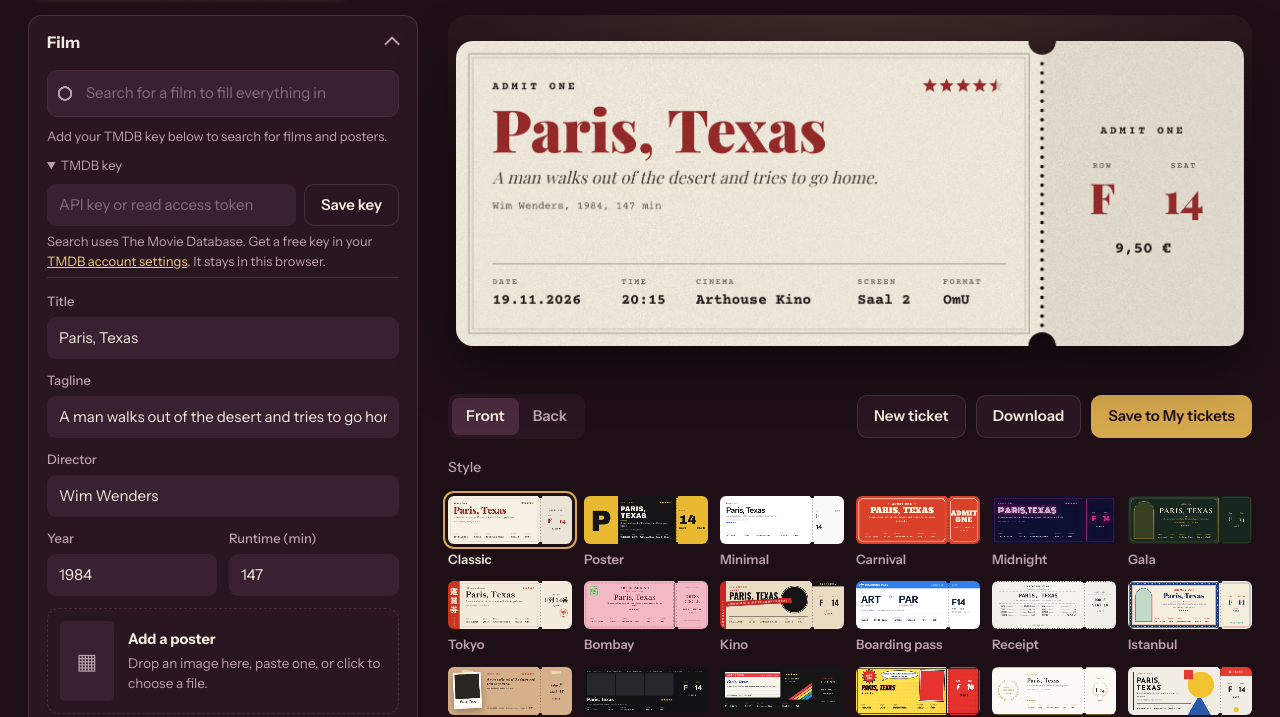
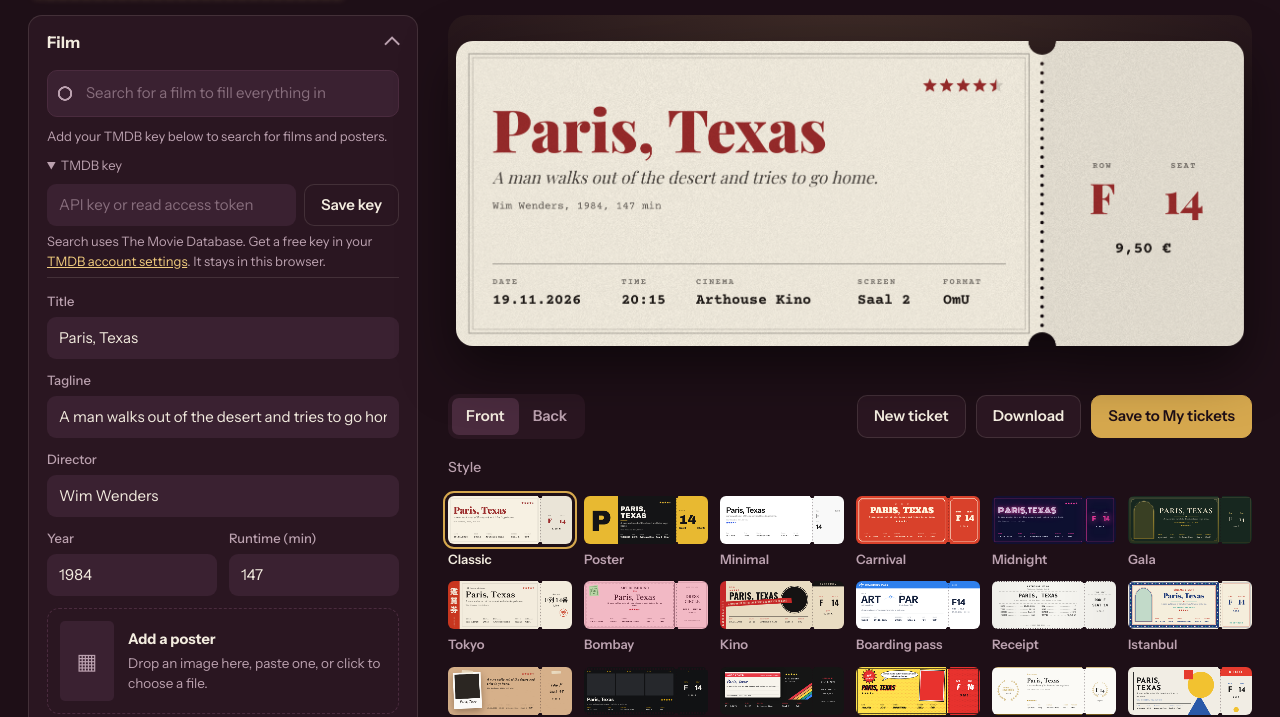
Before and after one commit to davudyas/stubs, a website: page index.html in a window 1280 px wide. Shown: the part 83-800 px from the top of the page. Drawn offline with nearby package versions, Linux system fonts and the light colour scheme; no server answers; a web font is replaced by a local one.

Commit message:
Remove Admit one from every ticket style
Co-Authored-By: Claude Opus 5.5 <noreply@anthropic.com>
Claude-Session: https://claude.ai/code/session_01GkLwvDT5csnSzjmvyLy9sq

```diff
--- a/index.html
+++ b/index.html
@@ -617,7 +617,6 @@ const FRONT = {
     ctx.fillStyle = alpha(ink, .06); ctx.fillRect(PX, 0, W - PX, H);
     ctx.strokeStyle = alpha(ink, .35); ctx.lineWidth = 2; ctx.strokeRect(26, 26, PX - 52, H - 52);
     ctx.lineWidth = 1; ctx.strokeRect(34, 34, PX - 68, H - 68);
-    text(ctx, 'ADMIT ONE', 74, 98, { font: font(22, F.cour, 700), color: ink, ls: 6 });
     if (+s.rating > 0) stars(ctx, PX - 74 - 5 * 2.25 * 15, 91, 15, +s.rating, acc, alpha(ink, .15));
     let y = titleBlock(ctx, s.title, { x: 72, y: 124, w: PX - 150, h: s.tagline ? 180 : 220, family: F.play, weight: 900, max: 120, min: 44, lh: 1.02, color: acc });
     if (s.tagline) y = titleBlock(ctx, s.tagline, { x: 74, y: y + 14, w: PX - 160, h: Math.max(40, 400 - y), family: F.play, style: 'italic', weight: 400, max: 34, min: 22, lh: 1.18, color: alpha(ink, .8), maxLines: 2 });
@@ -627,7 +626,6 @@ const FRONT = {
     // stub
     const sx = PX + 40, sw = W - PX - 80, cx = PX + (W - PX) / 2;
     ctx.save(); ctx.translate(0, 90); // centre the stub now the codes are gone
-    text(ctx, 'ADMIT ONE', cx, 98, { font: font(22, F.cour, 700), color: ink, align: 'center', ls: 6 });
     const seats = seatFields(s);
     seats.forEach(([k, v], i) => {
       const x = seats.length === 1 ? cx : sx + sw * (i ? .75 : .25);
@@ -650,7 +648,6 @@ const FRONT = {
       text(ctx, (s.title || '?').trim().charAt(0).toUpperCase(), PW / 2, 450, { font: font(380, F.arch), color: paper, align: 'center' });
     }
     const x = PW + 30, w = PX - x - 60;
-    text(ctx, 'ADMIT ONE', x, 92, { font: font(20, F.inst, 700), color: acc, ls: 7 });
     if (+s.rating > 0) stars(ctx, PX - 60 - 5 * 2.25 * 14, 85, 14, +s.rating, acc, alpha(ink, .18));
     let y = titleBlock(ctx, s.title, { x, y: 118, w, h: s.tagline ? 180 : 220, family: F.arch, max: 110, min: 40, lh: .98, color: ink, upper: true });
     ctx.fillStyle = acc; ctx.fillRect(x, y + 14, 90, 8);
@@ -677,8 +674,6 @@ const FRONT = {
     ctx.fillStyle = paper; ctx.fillRect(0, 0, W, H);
     const hasP = !!img, pw = 172, ph = 258, px = PX - 80 - pw, py = 80;
     if (hasP) drawCover(ctx, img, px, py, pw, ph, +s.posterX, +s.posterY);
-    ctx.fillStyle = acc; ctx.beginPath(); ctx.arc(88, 92, 9, 0, Math.PI * 2); ctx.fill();
-    text(ctx, 'Admit one', 108, 100, { font: font(22, F.inst, 500), color: alpha(ink, .6) });
     const tw = (hasP ? px - 40 : PX - 80) - 80;
     let y = titleBlock(ctx, s.title, { x: 80, y: 132, w: tw, h: 200, family: F.inst, weight: 600, max: 96, min: 40, lh: 1.04, color: ink, ls: -2 });
     if (s.tagline) y = titleBlock(ctx, s.tagline, { x: 80, y: y + 12, w: tw, h: 72, family: F.inst, weight: 400, max: 28, min: 20, lh: 1.25, color: alpha(ink, .55), maxLines: 2 });
@@ -707,7 +702,7 @@ const FRONT = {
     ctx.lineWidth = 2; frameConcave(ctx, 42, 42, PX - 42, H - 42, 30); ctx.stroke();
     ctx.strokeStyle = ink; ctx.lineWidth = 5; frameConcave(ctx, PX + 30, 30, W - 30, H - 30, 34); ctx.stroke();
     const cx = PX / 2;
-    text(ctx, '★  ADMIT ONE  ★', cx, 112, { font: font(30, F.alfa), color: ink, align: 'center', ls: 6 });
+    text(ctx, '★   ★   ★', cx, 112, { font: font(30, F.alfa), color: ink, align: 'center', ls: 6 });
     let y = titleBlock(ctx, s.title, { x: cx, y: 136, w: PX - 220, h: s.tagline ? 170 : 210, family: F.alfa, max: 104, min: 40, lh: 1.0, color: ink, upper: true, align: 'center', ls: 2 });
     if (s.tagline) y = titleBlock(ctx, s.tagline, { x: cx, y: y + 16, w: PX - 260, h: Math.max(34, 400 - y), family: F.cour, weight: 700, max: 28, min: 20, lh: 1.25, color: ink, align: 'center', maxLines: 2 });
     if (+s.rating > 0 && y + 36 <= 425) stars(ctx, cx - 5 * 2.25 * 15 / 2, y + 36, 15, +s.rating, ink, alpha(acc, .35));
@@ -715,13 +710,13 @@ const FRONT = {
     fieldRow(ctx, mainFields(s), 110, 492, PX - 220, { labelFont: font(16, F.cour, 700), labelColor: alpha(ink, .75), labelLS: 3, upperLabels: true, gap: 40, valueFont: font(30, F.cour, 700), valueColor: ink });
     // stub
     const scx = PX + (W - PX) / 2;
-    ctx.save(); ctx.translate(0, 100); // centre the stub now the codes are gone
-    text(ctx, 'ADMIT', scx, 150, { font: font(84, F.alfa), color: ink, align: 'center', ls: 2 });
-    text(ctx, 'ONE', scx, 236, { font: font(84, F.alfa), color: ink, align: 'center', ls: 6 });
-    const seats = seatFields(s).map(([k, v]) => `${k} ${v}`).join('   ');
-    text(ctx, seats.toUpperCase(), scx, 312, { font: font(28, F.cour, 700), color: ink, align: 'center', maxW: W - PX - 110 });
-    const p = fmtPrice(s); if (p) text(ctx, p, scx, 356, { font: font(26, F.cour, 700), color: ink, align: 'center' });
-    ctx.restore();
+    const ssw = W - PX - 120, seats = seatFields(s);
+    seats.forEach(([k, v], i) => {
+      const x = seats.length === 1 ? scx : PX + 60 + ssw * (i ? .75 : .25);
+      text(ctx, k.toUpperCase(), x, 210, { font: font(22, F.alfa), color: ink, align: 'center', ls: 4 });
+      text(ctx, v, x, 320, { font: font(96, F.alfa), color: ink, align: 'center', maxW: seats.length === 1 ? ssw : ssw / 2 });
+    });
+    const p = fmtPrice(s); if (p) text(ctx, p, scx, 400, { font: font(30, F.cour, 700), color: ink, align: 'center' });
   },
 
   neon(ctx, s, img) {
@@ -736,7 +731,6 @@ const FRONT = {
     ctx.save(); ctx.strokeStyle = acc; ctx.lineWidth = 3; ctx.shadowColor = acc; ctx.shadowBlur = 22;
     ctx.beginPath(); ctx.roundRect(28, 28, PX - 56, H - 56, 20); ctx.stroke();
     ctx.beginPath(); ctx.roundRect(PX + 28, 28, W - PX - 56, H - 56, 20); ctx.stroke(); ctx.restore();
-    text(ctx, 'ADMIT ONE', 80, 104, { font: font(22, F.cour, 700), color: acc, ls: 8, glow: acc, glowBlur: 14 });
     if (+s.rating > 0) stars(ctx, PX - 80 - 5 * 2.25 * 15, 97, 15, +s.rating, acc, alpha(ink, .15));
     let y = titleBlock(ctx, s.title, { x: 78, y: 140, w: PX - 160, h: s.tagline ? 180 : 220, family: F.mono, max: 96, min: 36, lh: 1.12, color: ink, upper: true, glow: acc });
     if (s.tagline) y = titleBlock(ctx, s.tagline, { x: 80, y: y + 10, w: PX - 170, h: Math.max(34, 410 - y), family: F.cour, max: 28, min: 20, lh: 1.25, color: alpha(ink, .85), maxLines: 2 });
@@ -772,7 +766,6 @@ const FRONT = {
     ctx.strokeStyle = gold; ctx.lineWidth = 3; archPath(ctx, ax, ay, aw, ah); ctx.stroke();
     ctx.lineWidth = 1; archPath(ctx, ax - 10, ay - 10, aw + 20, ah + 10); ctx.stroke();
     const x = 390, w = PX - x - 80, cx = x + w / 2;
-    text(ctx, 'Admit one', cx, 112, { font: font(34, F.corm, 600, 'italic'), color: gold, align: 'center' });
     let y = titleBlock(ctx, s.title, { x: cx, y: 136, w, h: s.tagline ? 160 : 200, family: F.corm, weight: 700, max: 104, min: 40, lh: 1.0, color: ink, upper: true, align: 'center', ls: 3 });
     // ornament
     y += 22; ctx.fillStyle = gold; ctx.fillRect(cx - 160, y, 130, 1.5); ctx.fillRect(cx + 30, y, 130, 1.5);
@@ -1071,7 +1064,7 @@ Object.assign(FRONT, {
     revenueStamp(ctx, 66, 66, s);
     const cx = PX / 2 + 60;
     text(ctx, s.home ? 'HOME TALKIES' : (s.cinema || 'CINEMA').toUpperCase(), cx, 104, { font: font(40, F.rozha), color: ink, align: 'center', ls: 3, maxW: PX - 400 });
-    text(ctx, 'सिनेमा   ADMIT ONE', cx, 140, { font: font(22, F.rozha), color: acc, align: 'center', ls: 2 });
+    text(ctx, 'सिनेमा', cx, 140, { font: font(22, F.rozha), color: acc, align: 'center', ls: 2 });
     let y = titleBlock(ctx, s.title, { x: cx, y: 160, w: PX - 400, h: s.tagline ? 150 : 200, family: F.rozha, max: 96, min: 40, lh: 1.05, color: ink, align: 'center' });
     if (s.tagline) y = titleBlock(ctx, s.tagline, { x: cx, y: y + 8, w: PX - 420, h: Math.max(34, 410 - y), family: F.cour, weight: 700, max: 26, min: 18, lh: 1.25, color: alpha(ink, .85), align: 'center', maxLines: 2 });
     if (+s.rating > 0 && y + 34 <= 425) stars(ctx, cx - 5 * 2.25 * 13 / 2, y + 34, 13, +s.rating, acc, alpha(ink, .15));
@@ -1104,7 +1097,7 @@ Object.assign(FRONT, {
     else { ctx.fillStyle = ink; ctx.fillRect(ccx - cr0, ccy - cr0, cr0 * 2, cr0 * 2); }
     ctx.restore();
     ctx.strokeStyle = ink; ctx.lineWidth = 6; ctx.beginPath(); ctx.arc(ccx, ccy, cr0 + 10, 0, Math.PI * 2); ctx.stroke();
-    text(ctx, 'КИНО  ADMIT ONE', M + 40, 86, { font: font(24, F.osw, 500), color: acc, ls: 4 });
+    text(ctx, 'КИНО', M + 40, 86, { font: font(24, F.osw, 500), color: acc, ls: 4 });
     if (+s.rating > 0) stars(ctx, M + 40, 118, 12, +s.rating, acc, alpha(ink, .15));
     const tx = M + 40, tw = ccx - cr0 - 40 - tx;
     let y = titleBlock(ctx, s.title, { x: tx, y: 140, w: tw, h: 190, family: F.osw, weight: 700, max: 120, min: 44, lh: .98, color: ink, upper: true });
@@ -1138,7 +1131,6 @@ Object.assign(FRONT, {
     const onAcc = luminance(acc) > .45 ? '#0E1A30' : '#FFFFFF';
     plane(ctx, 74, HB / 2, 1.3, onAcc);
     text(ctx, 'BOARDING PASS', 120, 60, { font: font(28, F.inst, 700), color: onAcc, ls: 6 });
-    text(ctx, 'ADMIT ONE', PX - 60, 60, { font: font(20, F.inst, 600), color: alpha(onAcc, .85), align: 'right', ls: 5 });
     text(ctx, 'SEAT', PX + 50, 60, { font: font(20, F.inst, 600), color: alpha(onAcc, .85), ls: 5 });
     const from = code3(s.home ? 'Home' : s.cinema, 'CIN'), to = code3(s.title, 'FLM');
     const hasP = !!img, pw = 150, ph = 225, ppx = PX - 60 - pw, ppy = HB + 34;
@@ -1194,7 +1186,7 @@ Object.assign(FRONT, {
     text(ctx, '*** ENJOY THE FILM ***', cx, H - 44, { font: font(18, F.plex, 600), color: alpha(ink, .75), align: 'center', ls: 3 });
     // stub
     const scx = PX + (W - PX) / 2, ssw = W - PX - 80;
-    text(ctx, 'ADMIT ONE', scx, 150, { font: font(20, F.plex, 600), color: alpha(ink, .7), align: 'center', ls: 4 });
+    text(ctx, 'YOUR SEAT', scx, 150, { font: font(20, F.plex, 600), color: alpha(ink, .7), align: 'center', ls: 4 });
     ctx.save(); ctx.strokeStyle = alpha(ink, .55); ctx.lineWidth = 2; ctx.setLineDash([10, 8]); ctx.beginPath(); ctx.moveTo(PX + 50, 176); ctx.lineTo(W - 50, 176); ctx.stroke(); ctx.restore();
     if (s.home) text(ctx, s.seat || 'Sofa', scx, 290, { font: font(64, F.plex, 700), color: ink, align: 'center', maxW: ssw });
     else {
@@ -1329,7 +1321,6 @@ Object.assign(FRONT, {
     tape(ctx, 250, 64, 150, 40, 0.05);
     // notes beside the photo
     const x = 500, w = PX - x - 70;
-    text(ctx, 'ADMIT ONE', x, 96, { font: font(22, F.cour, 700), color: ink, ls: 6 });
     if (+s.rating > 0) stars(ctx, PX - 70 - 5 * 2.25 * 15, 89, 15, +s.rating, acc, alpha(ink, .15));
     let y = 130;
     if (s.tagline) y = titleBlock(ctx, s.tagline, { x, y, w, h: 180, family: F.cav, weight: 700, max: 52, min: 30, lh: 1.05, color: ink, maxLines: 3 });
@@ -1351,7 +1342,7 @@ Object.assign(FRONT, {
     const ink = s.ink, acc = s.accent, paper = s.paper;
     ctx.fillStyle = paper; ctx.fillRect(0, 0, W, H);
     // edge print
-    for (let x = 40, n = 21; x < W - 80; x += 260, n++) text(ctx, `▸ ${n}  ADMIT ONE`, x, 62, { font: font(16, F.cour, 700), color: acc, ls: 3, alpha: .85 });
+    for (let x = 40, n = 21; x < W - 80; x += 260, n++) text(ctx, `▸ ${n}`, x, 62, { font: font(16, F.cour, 700), color: acc, ls: 3, alpha: .85 });
     // frames: the poster three times
     const fy = 82, fh = 286, gap = 14, fw = (PX - 70 - gap * 2) / 3;
     for (let i = 0; i < 3; i++) {
@@ -1429,11 +1420,11 @@ Object.assign(FRONT, {
     ctx.restore();
     ctx.strokeStyle = ink; ctx.lineWidth = 6; ctx.strokeRect(-pw / 2 - 10, -ph / 2 - 10, pw + 20, ph + 20);
     ctx.restore();
-    // burst with ADMIT ONE
+    // burst
     ctx.save(); burst(ctx, 170, 118, 96, 66, 14, 0.2); ctx.fillStyle = acc; ctx.fill(); ctx.lineWidth = 5; ctx.strokeStyle = ink; ctx.stroke(); ctx.restore();
     ctx.save(); ctx.translate(170, 128); ctx.rotate(-0.12);
-    text(ctx, 'ADMIT', 0, -6, { font: font(36, F.bang), color: '#fff', align: 'center', ls: 2 });
-    text(ctx, 'ONE!', 0, 30, { font: font(36, F.bang), color: '#fff', align: 'center', ls: 2 }); ctx.restore();
+    text(ctx, 'NOW', 0, -6, { font: font(36, F.bang), color: '#fff', align: 'center', ls: 2 });
+    text(ctx, 'SHOWING!', 0, 30, { font: font(25, F.bang), color: '#fff', align: 'center', ls: 2 }); ctx.restore();
     const tx = 70, tw = px - tx - 50;
     // title with offset shadow
     ctx.save(); ctx.translate(5, 5);
@@ -1491,7 +1482,6 @@ Object.assign(FRONT, {
     if (+s.rating > 0) stars(ctx, x, 432, 12, +s.rating, acc, alpha(ink, .12));
     fieldRow(ctx, mainFields(s), x, 494, PX - x - 60, { labelFont: font(14, F.inst, 600), labelColor: acc, labelLS: 3, upperLabels: true, gap: 38, valueFont: font(28, F.corm, 700), valueColor: ink });
     const scx = PX + (W - PX) / 2, sw = W - PX - 110;
-    text(ctx, 'Admit one', scx, 150, { font: font(30, F.corm, 600, 'italic'), color: acc, align: 'center' });
     laurel(ctx, scx, 290, 92, alpha(acc, .35));
     text(ctx, s.home ? (s.seat || 'Sofa') : `${s.row || '—'} ${s.seat || '—'}`, scx, 318, { font: font(76, F.corm, 700), color: ink, align: 'center', maxW: sw });
     if (!s.home) text(ctx, 'ROW  SEAT', scx, 356, { font: font(14, F.inst, 600), color: alpha(ink, .5), align: 'center', ls: 5 });
@@ -1511,7 +1501,6 @@ Object.assign(FRONT, {
     ctx.fillStyle = acc; ctx.fillRect(PX - 470, 40, 120, 120);
     ctx.fillStyle = ink; ctx.fillRect(60, 60, 14, H - 120);
     const x = 110, w = PX - 520 - x;
-    text(ctx, 'ADMIT ONE', x, 96, { font: font(22, F.jos, 700), color: acc, ls: 8 });
     let y = titleBlock(ctx, s.title, { x, y: 124, w, h: s.tagline ? 190 : 240, family: F.jos, weight: 700, max: 100, min: 40, lh: 1.0, color: ink, upper: true, ls: 2 });
     if (s.tagline) y = titleBlock(ctx, s.tagline, { x, y: y + 12, w, h: Math.max(34, 410 - y), family: F.jos, weight: 400, max: 28, min: 20, lh: 1.25, color: alpha(ink, .75), maxLines: 2 });
     const cr = credits(s); if (cr && y + 36 <= 432) { y += 36; text(ctx, cr.toUpperCase(), x, y, { font: font(17, F.jos, 700), color: blue, ls: 3, maxW: w }); }
```
